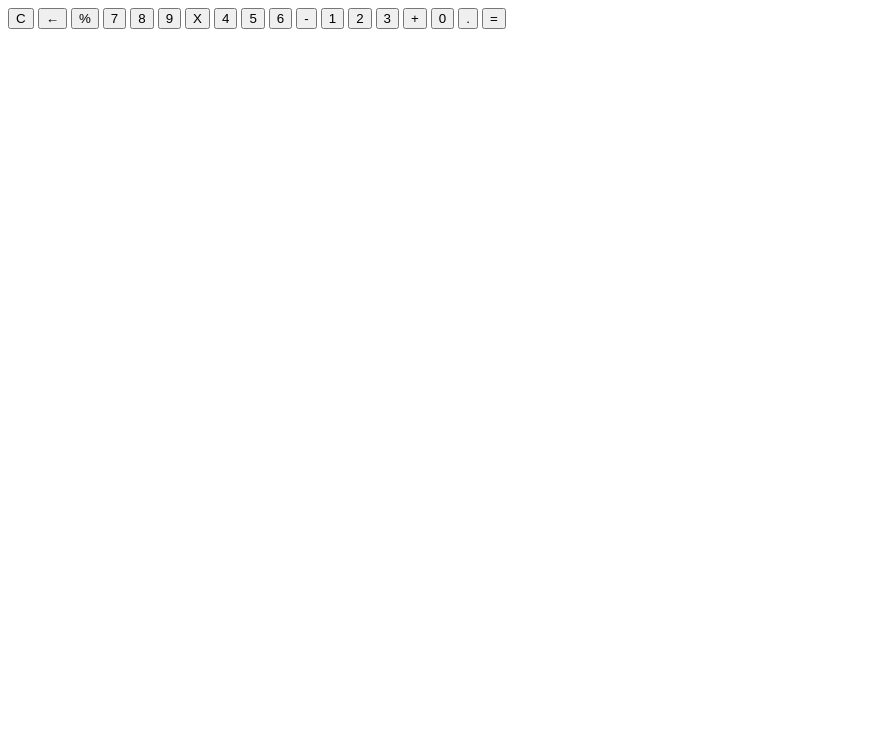
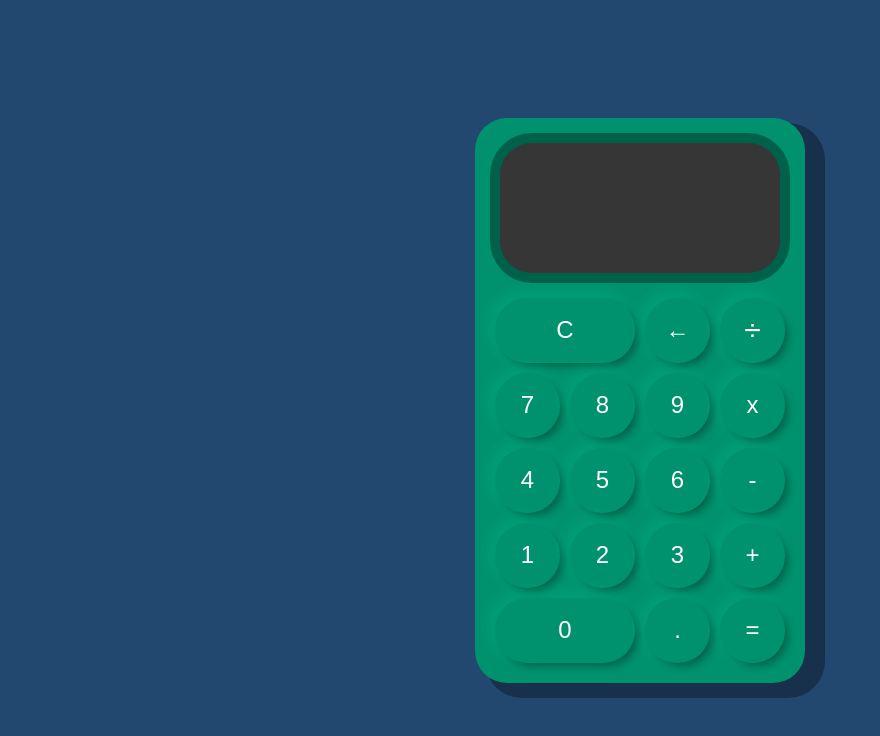
Before and after one commit to Esteban-Bravo/Calculadora-Javascript, a plain HTML site: page index.html in a window 1280 px wide. Shown: the whole page, without its empty margins (0-880 px from the left). Drawn offline with Linux system fonts and the light colour scheme.

Commit message:
Se agregaron los estilos css

```diff
--- a/index.html
+++ b/index.html
@@ -12,16 +12,16 @@
     <div class="container">
         <div class="calculator">
             <div class="display">
-                <div class="previous-display"></div>
-                <div class="current-display"></div>
+                <div id="previous-value"></div>
+                <div id="current-value"></div>
             </div>
             <button class="col-2">C</button>
             <button>&larr;</button>
-            <button class="operator">%</button>
+            <button class="division operator">&#247;</button>
             <button class="number">7</button>
             <button class="number">8</button>
             <button class="number">9</button>
-            <button class="operator">X</button>
+            <button class="operator">x</button>
             <button class="number">4</button>
             <button class="number">5</button>
             <button class="number">6</button>
--- a/style.css
+++ b/style.css
@@ -0,0 +1,77 @@
+*{
+    color: #fff;
+}
+
+body{
+    margin: 0;
+    background-color: #224870;
+}
+
+.container{
+    display: flex;
+    justify-content: center;
+    align-items: center;
+    height: 100vh;
+}
+
+.calculator{
+    display: grid;
+    grid-template-columns: repeat(4, 75px);
+    grid-template-rows: 160px repeat(5, 75px);
+    background-color: #00916e;
+    padding: 15px;
+    border-radius: 32px;
+    box-shadow: 15px 10px 0px 5px rgba(0, 0, 0, .33);
+}
+
+button{
+    cursor: pointer;
+    margin: 5px;
+    padding: 0;
+    border-radius: 32px;
+    font-size: 1.5em;
+    border: none;
+    background-color: #00916e;
+    box-shadow: 5px 5px 10px -3px rgba(0, 0, 0, .40), -5px -5px 15px 3px #00ffc11f;
+}
+
+button:active{
+    background-color: #006f54;
+}
+
+button:focus{
+    outline: none;
+}
+
+.display{
+    grid-column: 1 / -1;
+    padding: 16px;
+    display: flex;
+    margin: 10px 10px 20px;
+    flex-direction: column;
+    align-items: flex-end;
+    background-color: #363636;
+    border-radius: 32px;
+    text-align: right;
+    justify-content: space-between;
+    word-break: break-all;
+    box-shadow: 0px 0px 0px 10px rgba(0, 0, 0, .33);
+}
+
+#previous-value{
+    font-size: 2em;
+}
+
+#current-value{
+    font-size: 1.5em;
+}
+
+
+.col-2{
+    grid-column: span 2;
+}
+
+
+.division{
+    font-size: 30px;
+}
```
